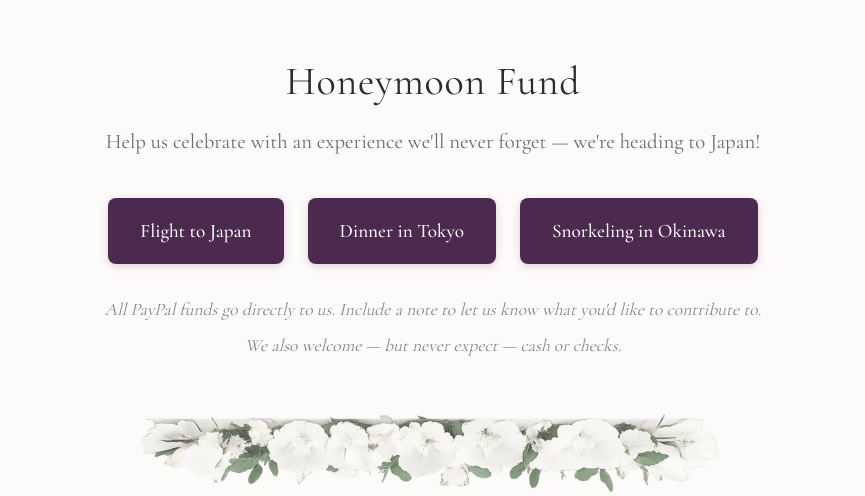
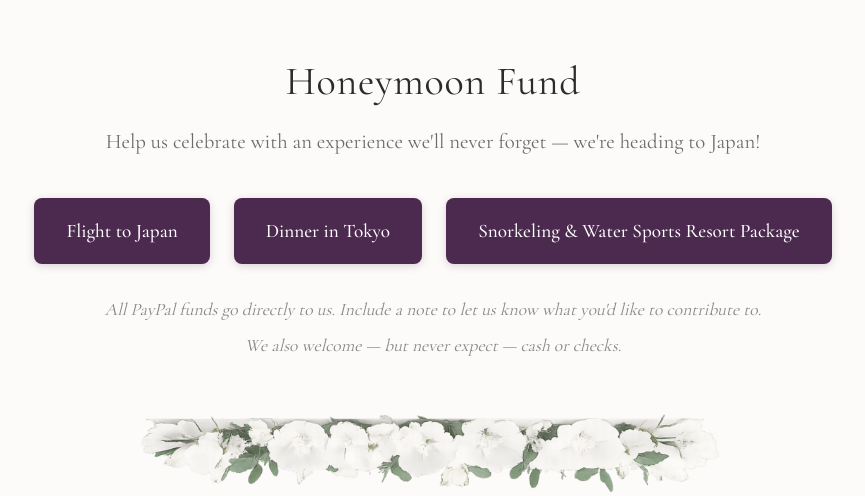
Before and after one commit to mkane968/wedding-website, a Django app: page /registry/ in a window 1280 px wide. Shown: the part 797-1293 px from the top of the page, without its empty margins (207-1072 px from the left). Run offline with Django 5.2, Linux system fonts and the light colour scheme.

Commit message:
Tweak details and registry copy
Hide Wedding Party section for now and adjust honeymoon fund button label.

Made-with: Cursor

```diff
--- a/celebration/views.py
+++ b/celebration/views.py
@@ -445,6 +445,7 @@ def details_view(request):
         "date_label": "Saturday, June 13, 2026",
         "itinerary": itinerary,
         "wedding_party": wedding_party,
+        "show_wedding_party": False,
     }
     return render(request, "celebration/details.html", context)
 
--- a/templates/celebration/details.html
+++ b/templates/celebration/details.html
@@ -42,6 +42,7 @@
         </div>
     </section>
 
+    {% if show_wedding_party %}
         <div style="height: 2.25rem;"></div>
 
         <section style="text-align: left; background: #ffffff; border: 1px solid rgba(76, 42, 79, 0.15); border-radius: 14px; padding: 2.25rem 1.75rem; box-shadow: 0 8px 24px rgba(76, 42, 79, 0.08);">
@@ -71,6 +72,7 @@
                 </div>
             </div>
         </section>
+    {% endif %}
 
     <img src="{% static 'rose-border-2.png' %}" alt="Floral border" style="max-width: 600px; width: 100%; height: auto; display: block; margin: 3rem auto 0; transform: rotate(180deg);" />
 </div>
--- a/templates/celebration/registry.html
+++ b/templates/celebration/registry.html
@@ -41,7 +41,7 @@
         <a href="https://www.paypal.com/paypalme/mskane968"
            target="_blank" rel="noopener noreferrer"
            class="paypal-btn">
-            Snorkeling in Okinawa
+            Snorkeling &amp; Water Sports Resort Package
         </a>
     </div>
 
```
Lines whose indentation alone changed are shown as unchanged.
